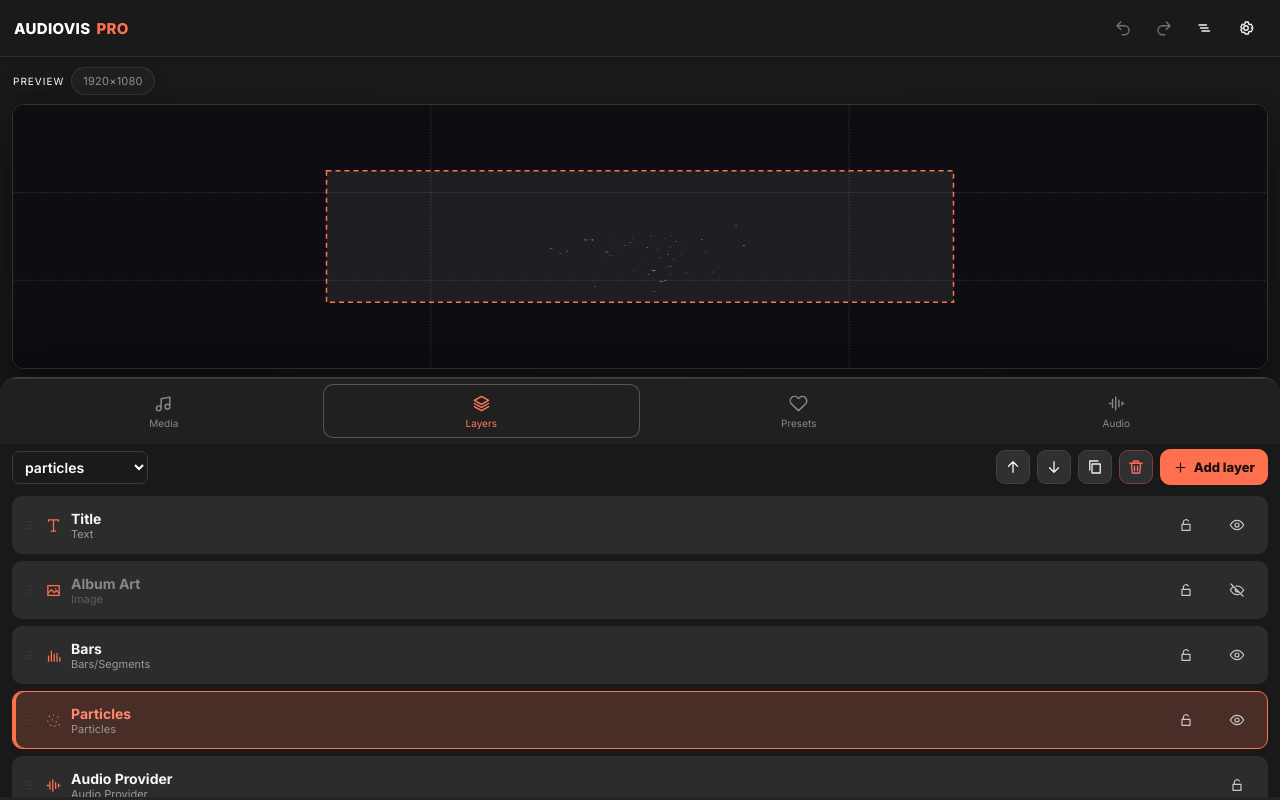
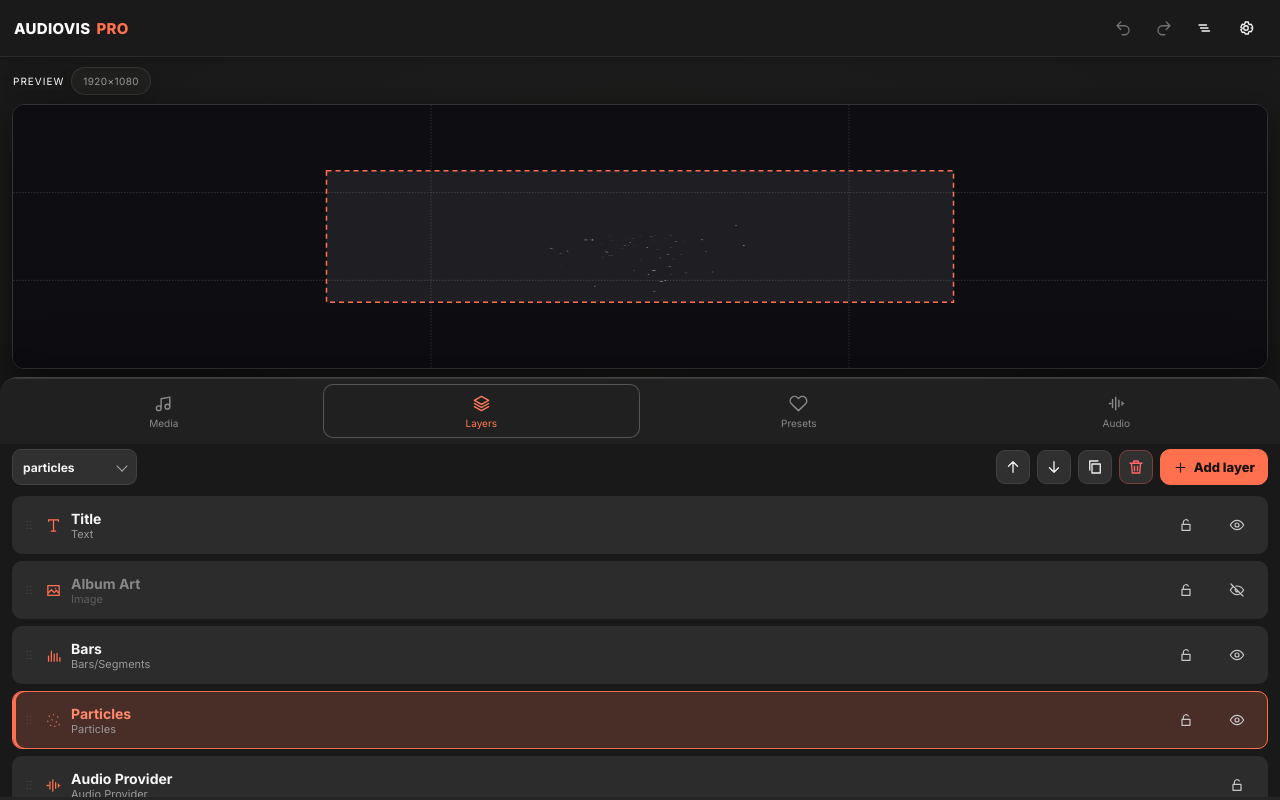
Before and after one commit to jhaa2k/Auravis, a React (Vite) app: page / in a window 1280 px wide. Built offline with nearby package versions, Linux system fonts and the light colour scheme; what @capacitor/core would draw is missing.

Commit message:
Polish layer selector and preview metadata

```diff
--- a/src/styles/app.css
+++ b/src/styles/app.css
@@ -942,3 +942,8 @@ kbd { background: var(--bg); border: 1px solid var(--line); border-bottom-width:
 .android-app .tool-panel.open>.tool-panel-head{height:43px;min-height:43px}
 .android-app .tool-panel.open>.tool-panel-content{flex:1;min-height:0;overflow-y:auto}
 @media(max-width:380px){.android-app .topbar{padding-left:10px;padding-right:8px}.audiovis-brand{font-size:14px;letter-spacing:.06em}.header-actions .icon-btn{width:30px}.android-app .layers .panel-title .icon-btn{width:30px;height:32px}.android-app .tool-button{font-size:9px}}
+
+.android-app .layers .layer-type-select-wrap{display:block;min-width:92px;max-width:42%;position:relative}
+.android-app .layers .layer-type-select{width:100%;height:36px;padding:0 28px 0 10px;appearance:none;-webkit-appearance:none;background:#303030;border:1px solid #414141;border-radius:9px;color:#f2f2f2;font-size:12px;font-weight:650;outline:none}
+.android-app .layers .layer-type-select-wrap:after{content:"";position:absolute;right:11px;top:13px;width:7px;height:7px;border-right:1.5px solid #aaa;border-bottom:1.5px solid #aaa;transform:rotate(45deg);pointer-events:none}
+.android-app .preview-size{font-size:10px;color:#9b9b9b;letter-spacing:.04em}
```
